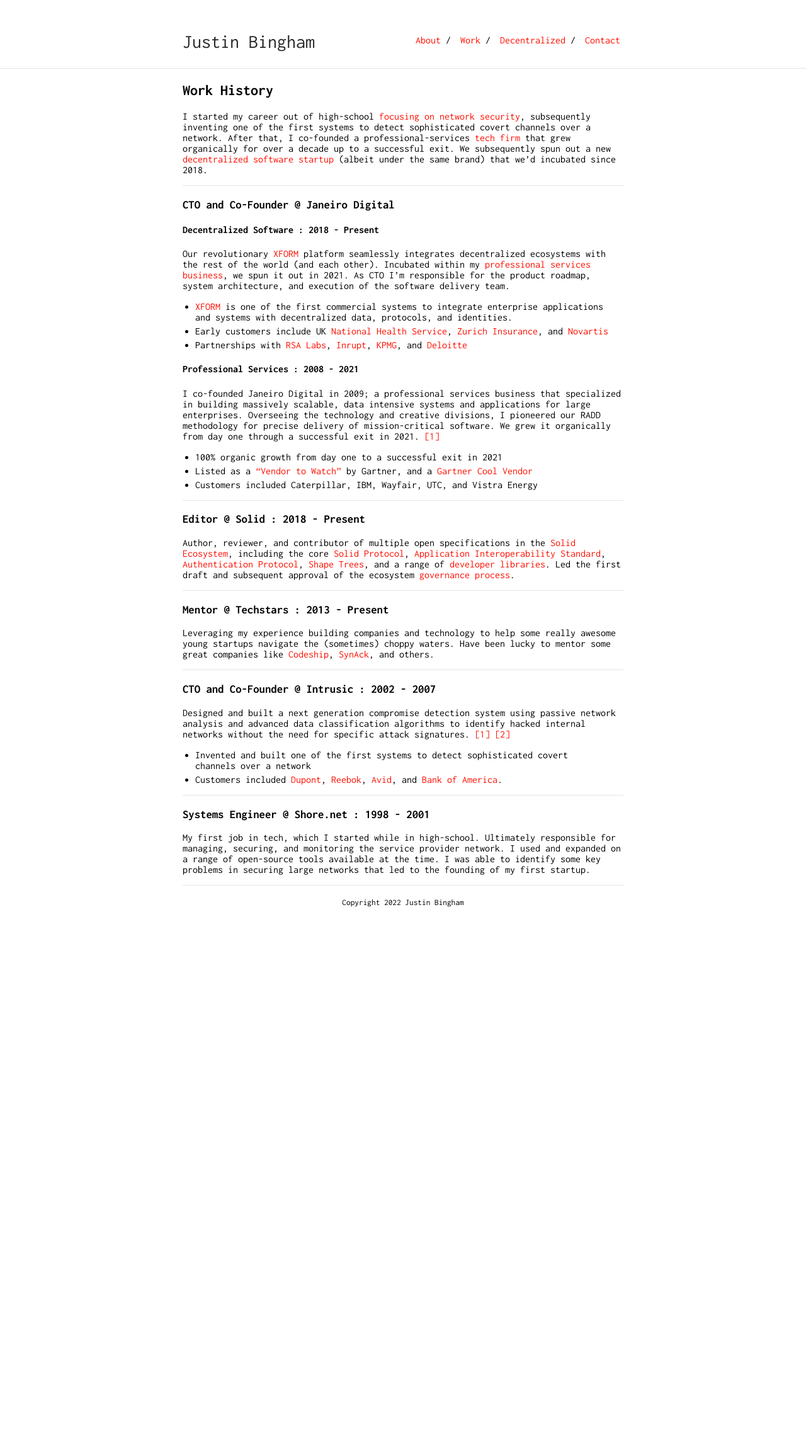
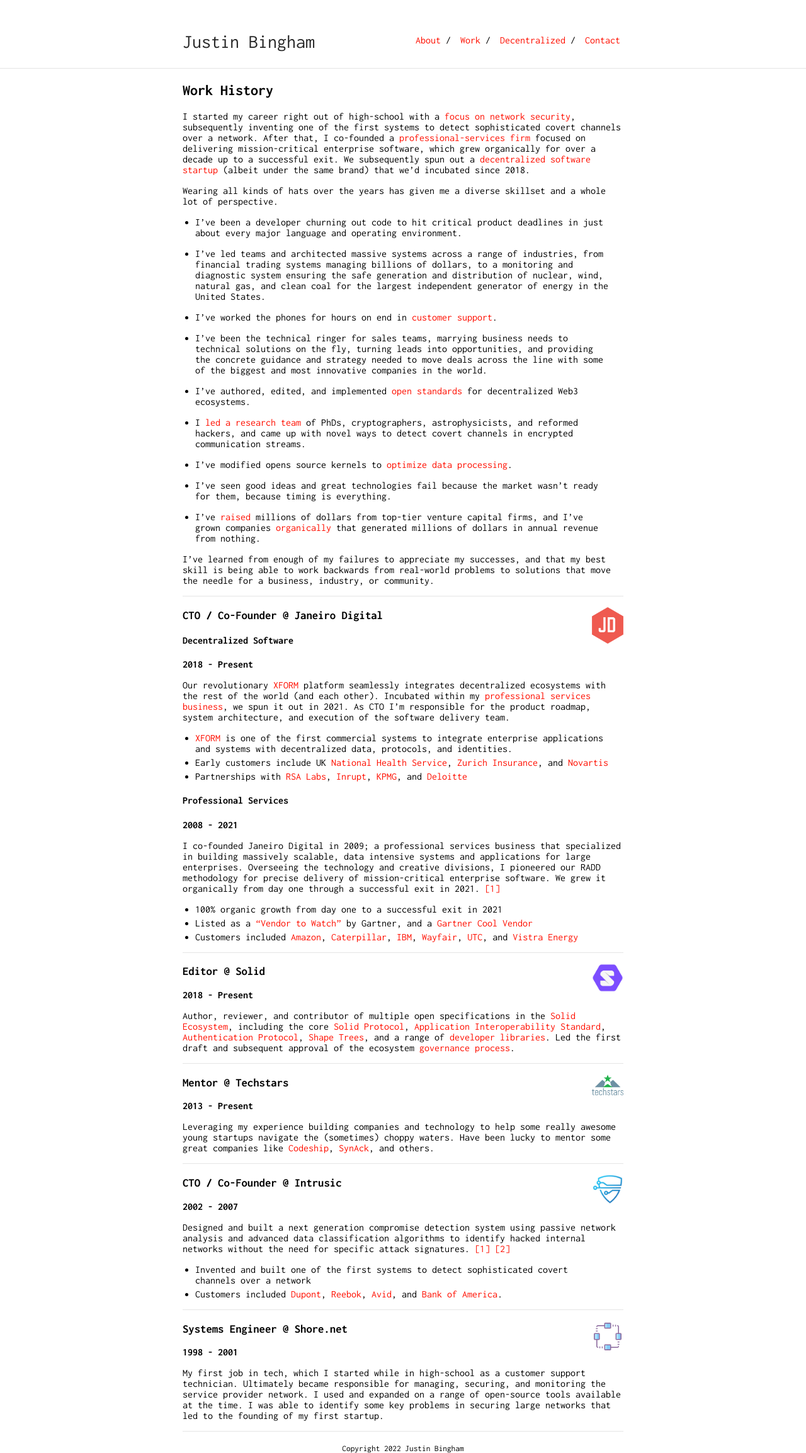
Before and after one commit to justinwb/justin.bingham.id, a Jekyll site: the page built from work-history.md, in a window 1280 px wide. Shown: the whole page at 63% size. Built offline with Jekyll 4.4.1, drawn with Linux system fonts in a browser that asks for light colours; before the commit the page ends 1440 px from its top, so only the background shows below that.

Commit message:
add work overview

```diff
--- a/_layouts/default.html
+++ b/_layouts/default.html
@@ -78,6 +78,8 @@
         <hr>
         {% if page.is_contact == true %}
             <div class="container content contact">
+        {% elsif page.is_work == true %}
+            <div class="container content work">
         {% else %}
             <div class="container content">
         {% endif %}
--- a/_sass/_style.scss
+++ b/_sass/_style.scss
@@ -81,6 +81,24 @@
 	text-align: center;
 }
 
+/* Work History */
+
+.work img {
+  float: right;
+  max-width: 50px;
+  background: #FFF;
+}
+
+.work h3 {
+  margin-left: 0px;
+}
+
+#work-interview {
+  max-width: 350px;
+  padding-left: 15px;
+  padding-bottom: 15px;
+}
+
 /* Mobile */
 
 @media (max-width: 800px) {
--- a/work-history.md
+++ b/work-history.md
@@ -1,23 +1,71 @@
 ---
 layout: default
+is_work: true
 ---
 
 ## Work History
 
-I started my career out of high-school [focusing on network security](#work-intrusic),
+I started my career right out of high-school with a [focus on network security](#work-intrusic),
 subsequently inventing one of the first systems to detect sophisticated covert channels over a network.
-After that, I co-founded a professional-services [tech firm](#work-jd) that grew
+After that, I co-founded a [professional-services firm](#work-jd) focused on
+delivering mission-critical enterprise software, which grew
 organically for over a decade up to a successful exit. We subsequently spun out
-a new [decentralized software startup](#work-jd-decentralized) (albeit under
+a [decentralized software startup](#work-jd-decentralized) (albeit under
 the same brand) that we'd incubated since 2018.
+
+Wearing all kinds of hats over the years has given me a diverse skillset
+and a whole lot of perspective.
+
+* I've been a developer churning out code to hit critical product deadlines
+  in just about every major language and operating environment.
+
+* I've led teams and architected massive systems across a range of industries,
+  from financial trading systems managing billions of dollars, to a monitoring
+  and diagnostic system ensuring the safe generation and distribution of nuclear,
+  wind, natural gas, and clean coal for the largest independent generator of
+  energy in the United States.
+
+* I've worked the phones for hours on end in [customer support](#work-shorenet).
+
+* I've been the technical ringer for sales teams, marrying business needs to
+  technical solutions on the fly, turning leads into opportunities, and providing
+  the concrete guidance and strategy needed to move deals across the line
+  with some of the biggest and most innovative companies in the world.
+
+* I've authored, edited, and implemented [open standards](decentralized) for
+  decentralized Web3 ecosystems.
+
+* I [led a research team](#work-intrusic) of PhDs, cryptographers, astrophysicists, and
+  reformed hackers, and came up with novel ways to detect covert channels
+  in encrypted communication streams.
+
+* I've modified opens source kernels to [optimize data processing](#work-intrusic).
+
+* I've seen good ideas and great technologies fail because the market wasn't ready
+  for them, because timing is everything.
+
+* I've [raised](#work-intrusic) millions of dollars
+  from top-tier venture capital firms, and I've grown companies [organically](#work-jd)
+  that generated millions of dollars in annual revenue from nothing.
+
+I've learned from
+enough of my failures to appreciate my successes, and that my best skill
+is being able to work backwards from real-world problems to
+solutions that move the needle for a business, industry, or community.
 
 ----
 
-### CTO and Co-Founder @ Janeiro Digital
+![logo](assets/images/jd.png)
+
+### CTO / Co-Founder @ Janeiro Digital
 {: #work-jd}
 
-#### Decentralized Software : 2018 - Present
+
+
+#### Decentralized Software
 {: #work-jd-decentralized}
+
+**2018 - Present**
 
 Our revolutionary [XFORM](https://www.janeirodigital.com/xform/) platform seamlessly integrates decentralized
 ecosystems with the rest of the world (and each other). Incubated within my
@@ -33,25 +81,33 @@
 - Partnerships with [RSA Labs](https://www.janeirodigital.com/blog/new-partnership-brings-enterprise-security-to-the-decentralized-web/),
   [Inrupt](https://inrupt.com), [KPMG](https://home.kpmg/), and [Deloitte](https://www.deloitte.com/)
 
-#### Professional Services : 2008 - 2021
+#### Professional Services
 {: #work-jd-services}
+
+**2008 - 2021**
 
 I co-founded Janeiro Digital in 2009; a professional services business that
 specialized in building massively scalable, data intensive systems and
 applications for large enterprises. Overseeing the technology and creative divisions,
 I pioneered our RADD methodology for precise delivery of mission-critical
-software. We grew it organically from day one through a successful exit in 2021.
+enterprise software. We grew it organically from day one through a successful exit in 2021.
 [[1]](https://www.inc.com/peter-cohan/i-was-blown-away-by-how-these-brothers-built-a-25.html)
 
 * 100% organic growth from day one to a successful exit in 2021
 * Listed as a ["Vendor to Watch"](https://www.businesswire.com/news/home/20170315005824/en/Janeiro-Digital-Named-a-Vendor-to-Watch-by-Gartner)
   by Gartner, and a [Gartner Cool Vendor](https://www.businesswire.com/news/home/20170518005703/en/Janeiro-Digital-Named-a-Business-and-IT-Services-Cool-Vendor-by-Gartner)
-* Customers included Caterpillar, IBM, Wayfair, UTC, and Vistra Energy
+* Customers included [Amazon](https://amazon.com), [Caterpillar](https://www.caterpillar.com/),
+  [IBM](https://ibm.com), [Wayfair](https://wayfair.com), [UTC](https://www.rtx.com/),
+  and [Vistra Energy](https://vistracorp.com/)
 
 ----
 
-### Editor @ Solid : 2018 - Present
+![logo](assets/images/solid.png)
+
+### Editor @ Solid
 {: #work-solid}
+
+**2018 - Present**
 
 Author, reviewer, and contributor of multiple open specifications in the [Solid Ecosystem](https://solidproject.org),
 including the core [Solid Protocol](https://solidproject.org/TR/protocol),
@@ -62,8 +118,12 @@
 
 ----
 
-### Mentor @ Techstars : 2013 - Present
+![logo](assets/images/ts.png)
+
+### Mentor @ Techstars
 {: #work-techstars}
+
+**2013 - Present**
 
 Leveraging my experience building companies and technology to help some really
 awesome young startups navigate the (sometimes) choppy waters. Have been lucky to
@@ -72,8 +132,12 @@
 
 ----
 
-### CTO and Co-Founder @ Intrusic : 2002 - 2007
+![logo](assets/images/intrusic.jpg)
+
+### CTO / Co-Founder @ Intrusic
 {: #work-intrusic}
+
+**2002 - 2007**
 
 Designed and built a next generation compromise detection system using passive
 network analysis and advanced data classification algorithms to identify
@@ -87,11 +151,15 @@
 
 ----
 
-### Systems Engineer @ Shore.net : 1998 - 2001
+![logo](assets/images/shore.png)
+
+### Systems Engineer @ Shore.net
 {: #work-shorenet}
 
-My first job in tech, which I started while in high-school. Ultimately
-responsible for managing, securing, and monitoring the service provider network.
-I used and expanded on a range of
+**1998 - 2001**
+
+My first job in tech, which I started while in high-school as a customer support
+technician. Ultimately became responsible for managing, securing, and monitoring
+the service provider network. I used and expanded on a range of
 open-source tools available at the time. I was able to identify some key problems
 in securing large networks that led to the founding of my first startup.
```
Also changed, not shown: assets/images/intrusic.jpg (added), assets/images/jd.png (added), assets/images/shore.png (added), assets/images/solid.png (added), assets/images/ts.png (added), 1 other file.
